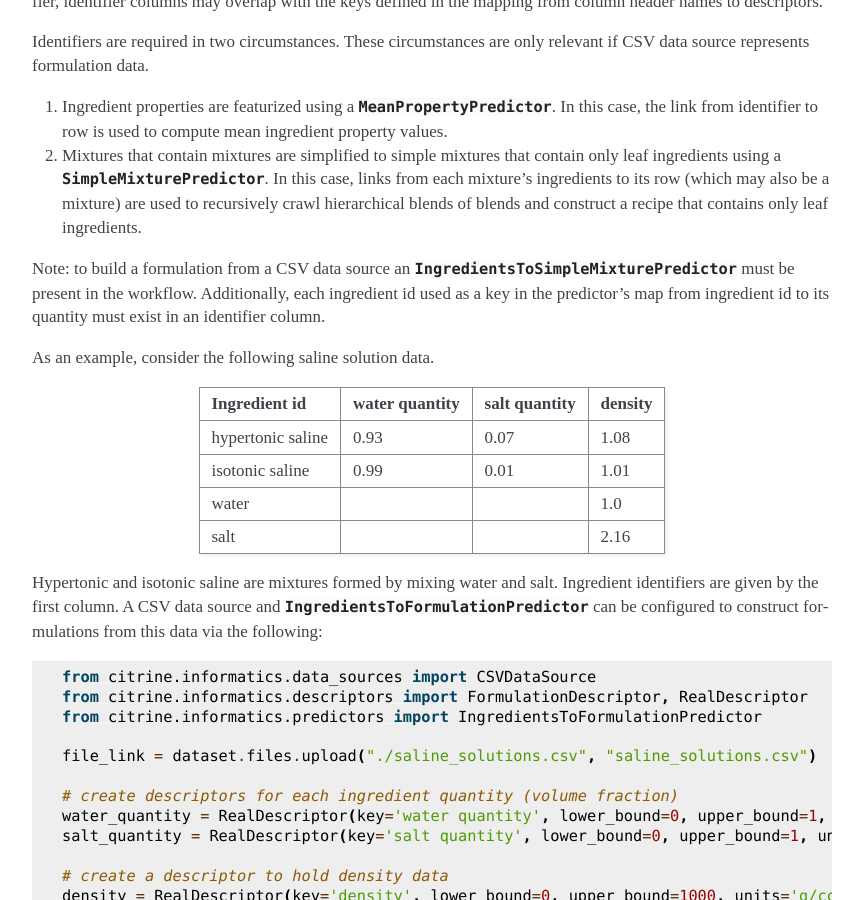
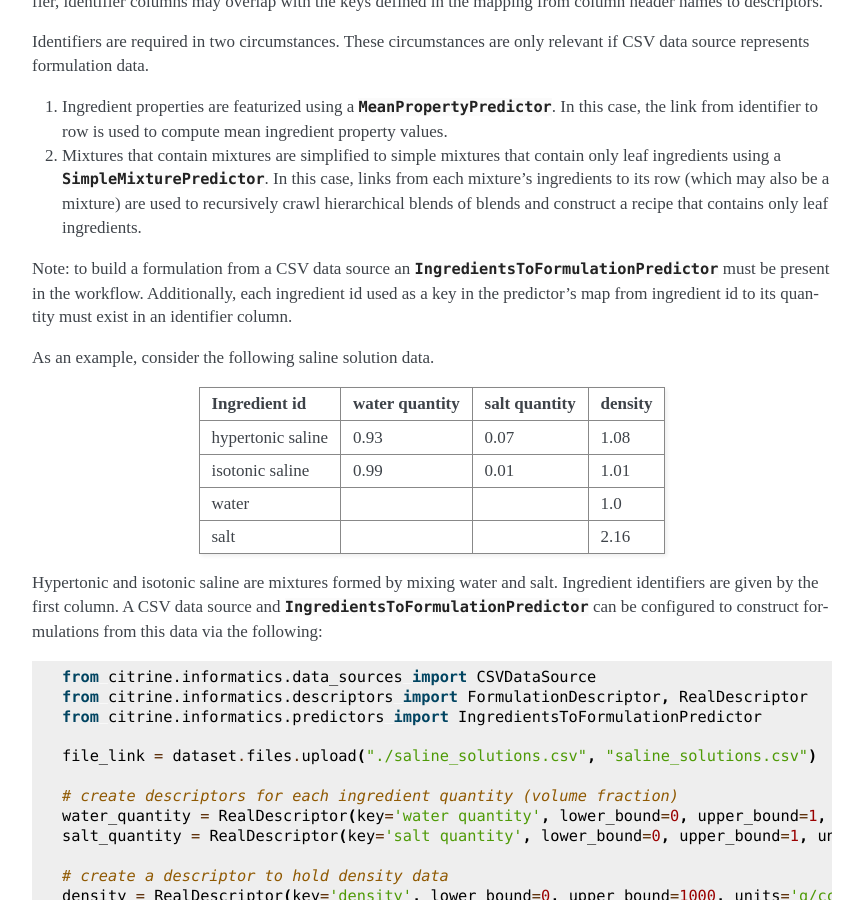
Before and after one commit to CitrineInformatics/citrine-python, a Sphinx documentation site: the page built from docs/source/workflows/data_sources.rst, in a window 1280 px wide and 900 px high, scrolled down 1320 px. Shown: the whole window, without its empty margins (348-1211 px from the left). Built offline with Sphinx 7.4.7, drawn with Linux system fonts in a browser that asks for light colours.

Commit message:
docstring typos

```diff
--- a/docs/source/workflows/data_sources.rst
+++ b/docs/source/workflows/data_sources.rst
@@ -77,7 +77,7 @@ These circumstances are only relevant if CSV data source represents formulation
 2. Mixtures that contain mixtures are simplified to simple mixtures that contain only leaf ingredients using a :class:`~citrine.informatics.predictors.simple_mixture_predictor.SimpleMixturePredictor`.
    In this case, links from each mixture's ingredients to its row (which may also be a mixture) are used to recursively crawl hierarchical blends of blends and construct a recipe that contains only leaf ingredients.
 
-Note: to build a formulation from a CSV data source an :class:`~citrine.informatics.predictors.ingredients_to_formulation_predictor.IngredientsToSimpleMixturePredictor` must be present in the workflow.
+Note: to build a formulation from a CSV data source an :class:`~citrine.informatics.predictors.ingredients_to_formulation_predictor.IngredientsToFormulationPredictor` must be present in the workflow.
 Additionally, each ingredient id used as a key in the predictor's map from ingredient id to its quantity must exist in an identifier column.
 
 As an example, consider the following saline solution data.
--- a/docs/source/workflows/predictors.rst
+++ b/docs/source/workflows/predictors.rst
@@ -384,6 +384,7 @@ The following example illustrates how an :class:`~citrine.informatics.predictors
         training_data=[data_source]
     )
 
+
 Simple mixture predictor (ALPHA)
 --------------------------------------
 
```
Also changed, not shown: other parts of docs/source/workflows/predictors.rst (+1 -1 lines).
